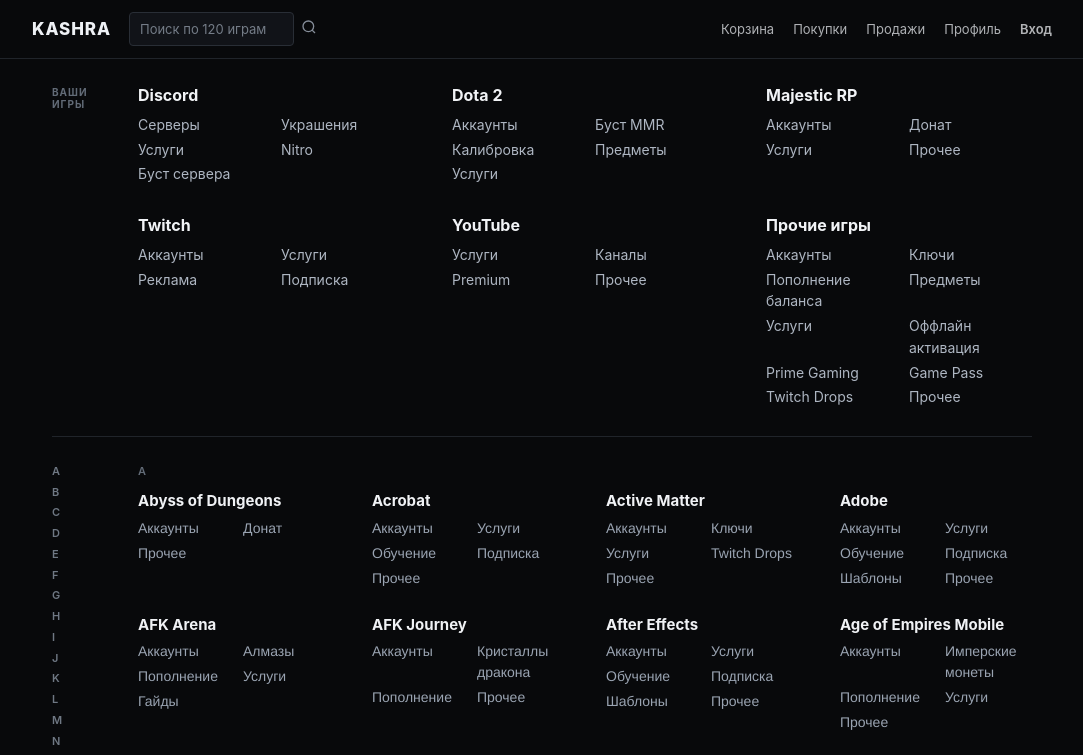
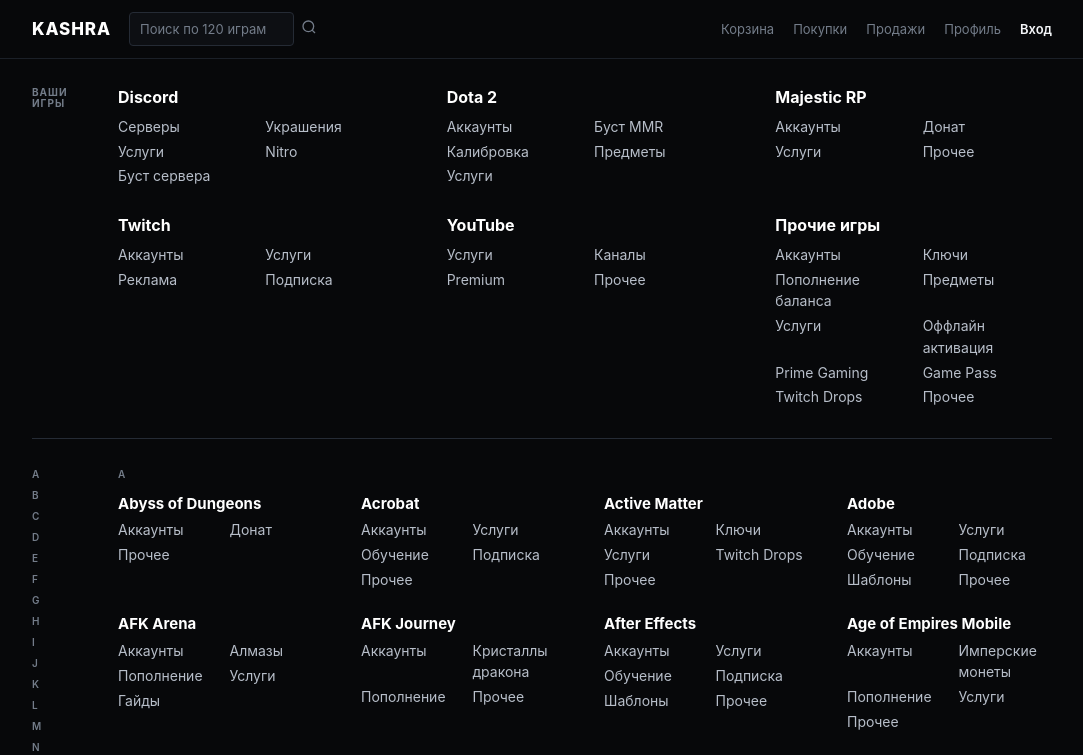
Before and after one commit to danylokadomtseveu-wq/kashra-marketplace, a Next.js app in the folder apps/web/: page / in a window 1280 px wide. Shown: the top 755 px of the page, without its empty margins (98-1181 px from the left). Built offline with nearby package versions, Linux system fonts and the light colour scheme.

Commit message:
refactor: keep homepage styling text-first and isolated

```diff
--- a/apps/web/src/app/kashra-home.css
+++ b/apps/web/src/app/kashra-home.css
@@ -1,302 +1,5 @@
-/* KASHRA — dark, text-first marketplace homepage. No cards, no hero panels. */
-
-.main,
-.kashra-home {
-  width: 1020px;
-  max-width: calc(100% - 40px);
-}
-
-body:has(.kashra-home) {
-  background: #08090b;
-  color: #eef1f5;
-}
-
-body:has(.kashra-home) #header,
-body:has(.kashra-home) .navbar,
-body:has(.kashra-home) .navbar-default,
-body:has(.kashra-home) .navbar .container-fluid {
-  background: #08090b;
-  border-bottom-color: #20242a;
-}
-
-body:has(.kashra-home) .brand-logo,
-body:has(.kashra-home) .navbar-nav > li > a,
-body:has(.kashra-home) .nav-item a { color: #eef1f5; }
-body:has(.kashra-home) .navbar-nav > li > a,
-body:has(.kashra-home) .nav-item a { opacity: .72; }
-body:has(.kashra-home) .navbar-nav > li > a:hover,
-body:has(.kashra-home) .nav-item a:hover { opacity: 1; color: #fff; }
-body:has(.kashra-home) .search-input {
-  color: #eef1f5;
-  background: #111318;
-  border-color: #292e36;
-}
-body:has(.kashra-home) .search-input::placeholder { color: #747c87; }
-body:has(.kashra-home) .post-search .btn { color: #858d99; }
-
-.kashra-home {
-  margin: 0 auto;
-  padding: 26px 0 80px;
-}
-
-/* ===== YOUR GAMES / DIRECTORY ===== */
-.kashra-directory,
-.kashra-catalog-section { margin-top: 0; }
-
-.kashra-directory .promo-cats {
-  display: flex;
-  align-items: flex-start;
-  min-height: 0;
-  margin: 0;
-  padding: 0 0 28px;
-  border-top: 0;
-}
-
-.kashra-directory .promo-cats-label {
-  flex: 0 0 52px;
-  width: 52px;
-  padding-top: 2px;
-  color: #626b77;
-  font-size: 10px;
-  line-height: 1.15;
-  letter-spacing: 1px;
-  text-transform: uppercase;
-}
-
-.kashra-directory .cat-grid {
-  flex: 1 1 auto;
-  width: auto;
-  margin-left: 34px;
-  display: grid;
-  grid-template-columns: repeat(3, minmax(0, 1fr));
-  column-gap: 48px;
-  row-gap: 30px;
-}
-
-.kashra-directory .cat-item { min-width: 0; }
-
-.kashra-directory .promo-cat-title {
-  margin: 0 0 9px;
-  color: #f1f3f6 !important;
-  font-size: 16px;
-  line-height: 1.25;
-  font-weight: 650;
-}
-
-/* Exactly two category links per row. No separators. */
-.kashra-directory .promo-cat-links {
-  display: grid !important;
-  grid-template-columns: repeat(2, minmax(0, 1fr));
-  grid-auto-flow: row;
-  align-items: start;
-  column-gap: 20px;
-  row-gap: 3px;
-  width: 100%;
-  min-width: 0;
-  margin: 0;
-  padding: 0;
-  list-style: none;
-  font-size: 14px;
-  line-height: 1.55;
-}
-
-.kashra-directory .promo-cat-links li {
-  display: block !important;
-  min-width: 0;
-  max-width: 100%;
-  margin: 0 !important;
-  padding: 0 !important;
-}
-
-.kashra-directory .promo-cat-links a {
-  display: block !important;
-  min-width: 0;
-  max-width: 100%;
-  color: #aeb6c2 !important;
-  font-size: 14px !important;
-  line-height: 1.55 !important;
-  overflow-wrap: anywhere;
-  word-break: normal;
-  text-decoration: none !important;
-}
-
-.kashra-directory .promo-cat-links a:hover {
-  color: #e1e5ea !important;
-  text-decoration: underline !important;
-}
-
-/* ===== CATALOG ===== */
-.kashra-catalog-section .promo-games {
-  display: flex;
-  align-items: flex-start;
-  margin: 0;
-  padding: 28px 0 0;
-  border-top: 1px solid #20242a;
-}
-
-.kashra-catalog-section .promo-game-list-header {
-  flex: 0 0 52px;
-  width: 52px;
-}
-
-.kashra-catalog-section .promo-game-list {
-  flex: 1 1 auto;
-  width: auto;
-  max-width: none;
-  margin-left: 34px;
-  min-width: 0;
-}
-
-.kashra-catalog-section .promo-game-list-title {
-  margin-bottom: 13px;
-  color: #626b77 !important;
-  font-size: 11px;
-  line-height: 1.2;
-  font-weight: 600;
-}
-
-.kashra-catalog-section .nav-abc {
-  position: sticky;
-  top: 20px;
-  font-size: 11px;
-  line-height: 1.25;
-}
-
-.kashra-catalog-section .nav-abc li { margin-bottom: 7px; }
-.kashra-catalog-section .nav-abc a { color: #6f7884 !important; }
-.kashra-catalog-section .nav-abc a:hover,
-.kashra-catalog-section .nav-abc li.active a { color: #7d91ff !important; }
-
-.kashra-catalog-section .game-row {
-  display: grid;
-  grid-template-columns: repeat(4, minmax(0, 1fr));
-  grid-auto-flow: row;
-  align-items: start;
-  column-gap: 42px;
-  row-gap: 0;
-  width: 100%;
-  min-width: 0;
-}
-
-.kashra-catalog-section .game-cell,
-.kashra-catalog-section .promo-game-item {
-  min-width: 0;
-  width: 100%;
-  max-width: 100%;
-}
-
-.kashra-catalog-section .promo-game-item {
-  margin-bottom: 26px;
-  overflow: visible;
-}
-
-.kashra-catalog-section .game-title {
-  margin-bottom: 7px;
-  color: #f0f2f5 !important;
-  font-size: 15px;
-  line-height: 1.3;
-  font-weight: 650;
-  overflow-wrap: anywhere;
-}
-
-.kashra-catalog-section .game-title a {
-  color: #f0f2f5 !important;
-  text-decoration: none !important;
-}
-
-.kashra-catalog-section .game-title a:hover { color: #fff !important; }
-
-/* Exactly two category links per row inside every game. */
-.kashra-catalog-section .game-links {
-  display: grid !important;
-  grid-template-columns: repeat(2, minmax(0, 1fr));
-  grid-auto-flow: row;
-  align-items: start;
-  column-gap: 18px;
-  row-gap: 4px;
-  width: 100%;
-  min-width: 0;
-  margin: 0 !important;
-  padding: 0 !important;
-  list-style: none !important;
-}
-
-.kashra-catalog-section .game-links li {
-  display: block !important;
-  min-width: 0;
-  max-width: 100%;
-  width: auto !important;
-  margin: 0 !important;
-  padding: 0 !important;
-  line-height: 1.5;
-  white-space: normal !important;
-}
-
-.kashra-catalog-section .game-links li::before,
-.kashra-catalog-section .game-links li::after {
-  content: none !important;
-  display: none !important;
-}
-
-.kashra-catalog-section .game-links a {
-  display: block !important;
-  min-width: 0;
-  max-width: 100%;
-  width: 100%;
-  color: #9aa4b2 !important;
-  font-size: 14px !important;
-  line-height: 1.5 !important;
-  font-weight: 400 !important;
-  overflow-wrap: anywhere;
-  word-break: normal;
-  white-space: normal !important;
-  text-decoration: none !important;
-}
-
-.kashra-catalog-section .game-links a:hover,
-.kashra-catalog-section .game-links a:focus {
-  color: #d8dde4 !important;
-  text-decoration: underline !important;
-}
-
-.kashra-home .game-row > *,
-.kashra-home .game-cell,
-.kashra-home .promo-game-item,
-.kashra-home .promo-game-item * {
-  min-width: 0;
-  max-width: 100%;
-  box-sizing: border-box;
-}
-
-/* Strong homepage isolation from legacy light-theme list styles. */
-.kashra-home .game-links,
-.kashra-home .game-links ul,
-.kashra-home .game-links li,
-.kashra-home .game-links li a {
-  font-family: "Helvetica Neue", Helvetica, Arial, sans-serif;
-}
-
-@media (max-width: 1000px) {
-  .main,
-  .kashra-home { width: calc(100% - 30px); max-width: none; }
-  .kashra-catalog-section .game-row { column-gap: 28px; }
-  .kashra-directory .cat-grid { column-gap: 28px; }
-}
-
-@media (max-width: 760px) {
-  .kashra-home { width: calc(100% - 24px); padding-top: 24px; }
-  .kashra-directory .cat-grid { grid-template-columns: repeat(2, minmax(0, 1fr)); margin-left: 20px; }
-  .kashra-catalog-section .promo-game-list { margin-left: 20px; }
-  .kashra-catalog-section .game-row { grid-template-columns: repeat(2, minmax(0, 1fr)); column-gap: 24px; }
-}
-
-@media (max-width: 500px) {
-  .kashra-directory .promo-cats-label,
-  .kashra-catalog-section .promo-game-list-header { flex-basis: 32px; width: 32px; }
-  .kashra-directory .cat-grid,
-  .kashra-catalog-section .promo-game-list { margin-left: 12px; }
-  .kashra-directory .cat-grid { grid-template-columns: 1fr; }
-  .kashra-catalog-section .game-row { grid-template-columns: 1fr; }
-  .kashra-catalog-section .game-links,
-  .kashra-directory .promo-cat-links { grid-template-columns: repeat(2, minmax(0, 1fr)); }
-}
+/* Homepage-specific spacing only. Typography and colors live in globals.css. */
+.kashra-home{width:100%;}
+.kashra-home .promo-cats{padding-top:0;}
+.kashra-home .promo-cat-links a,.kashra-home .game-links a{transition:color .15s ease;}
+.kashra-home .promo-games{padding-bottom:20px;}
```
